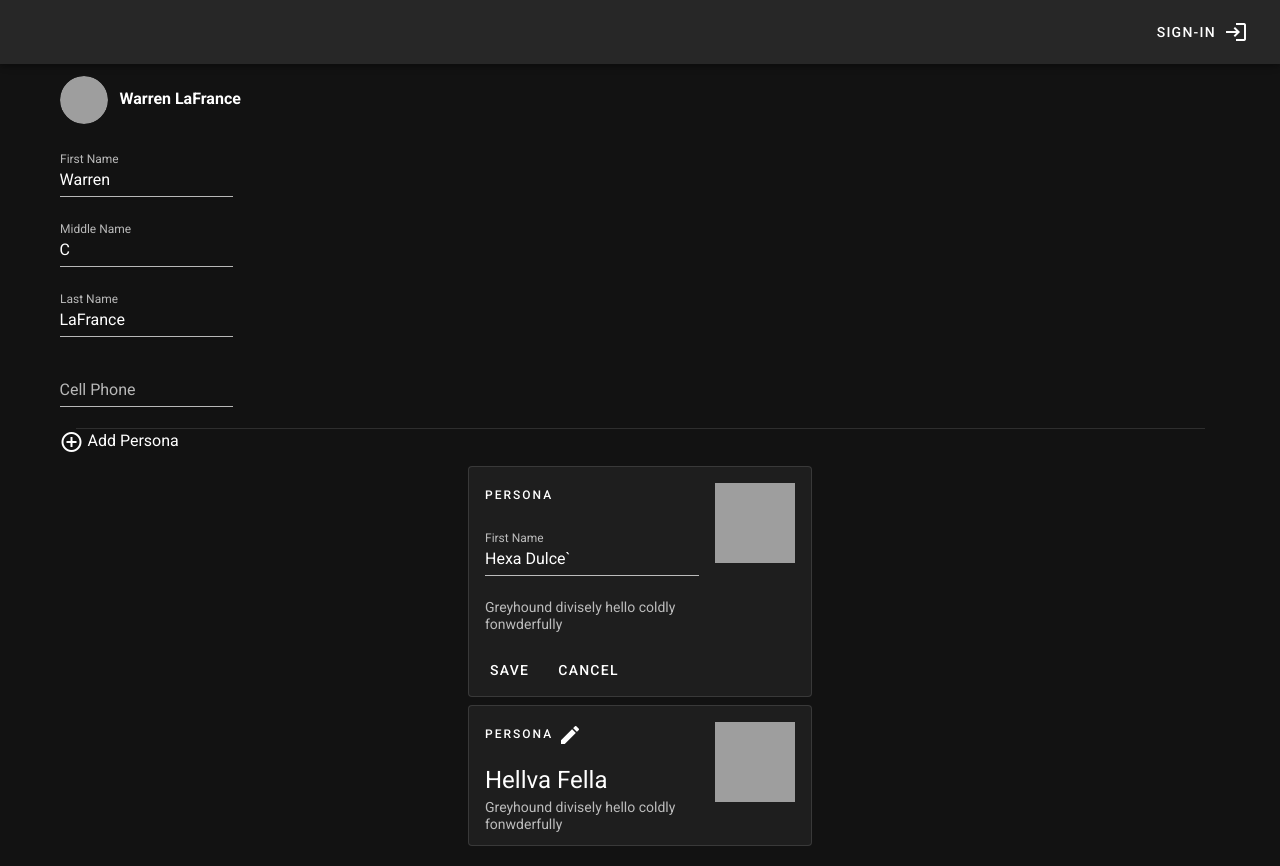
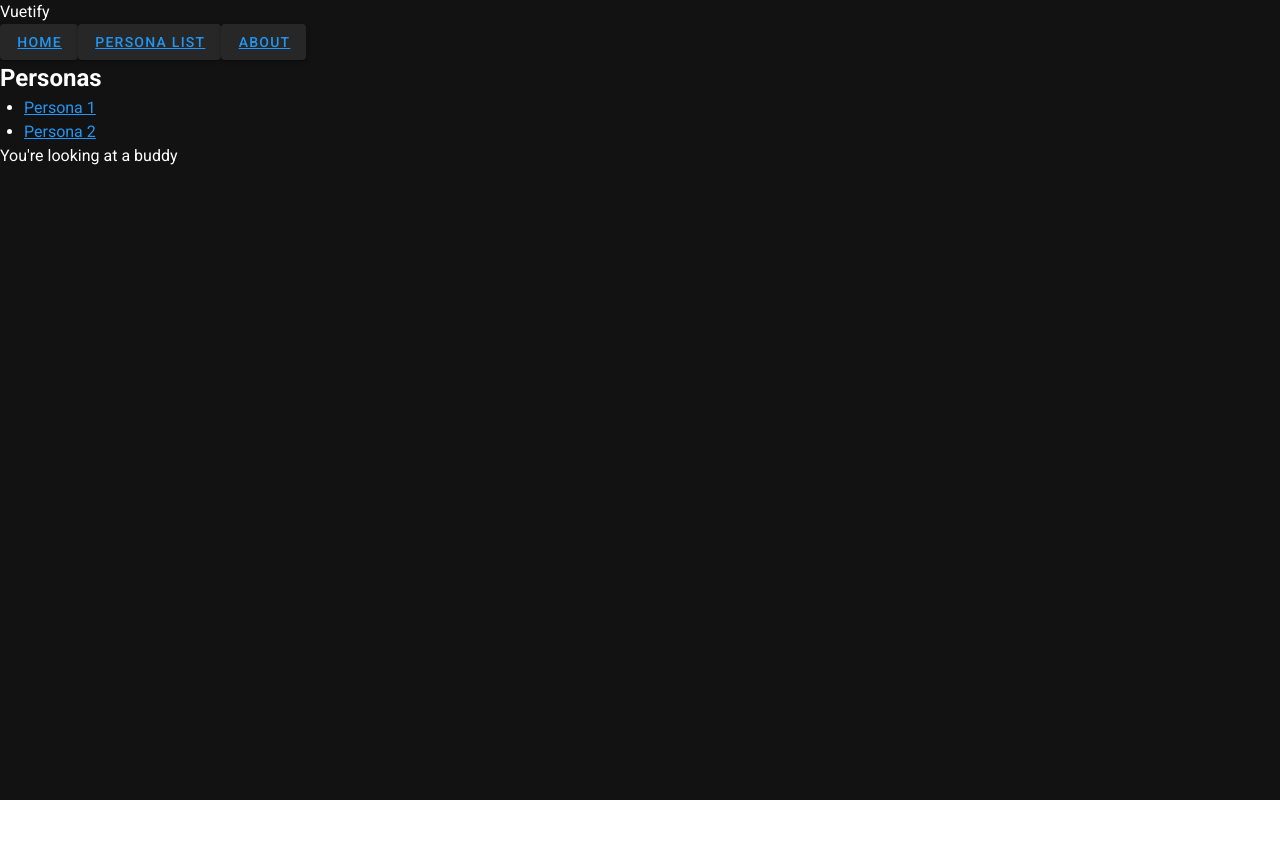
Before and after one commit to wlafrance/DRAGTV, a Vue app: page /personaDetails/1 in a window 1280 px wide. After the commit the page ends 800 px from the top, so only its background shows below. Built offline with nearby package versions, Linux system fonts and the light colour scheme; grey boxes are pictures that could not be loaded.

Commit message:
Added Router and Personas
Added Router and Personas

```diff
--- a/package.json
+++ b/package.json
@@ -10,11 +10,13 @@
   "dependencies": {
     "core-js": "^3.6.4",
     "vue": "^2.6.11",
+    "vue-router": "^3.1.5",
     "vuetify": "^2.2.11"
   },
   "devDependencies": {
     "@vue/cli-plugin-babel": "~4.2.0",
     "@vue/cli-plugin-eslint": "~4.2.0",
+    "@vue/cli-plugin-router": "^4.2.3",
     "@vue/cli-service": "~4.2.0",
     "babel-eslint": "^10.0.3",
     "eslint": "^6.7.2",
--- a/src/App.vue
+++ b/src/App.vue
@@ -1,66 +1,30 @@
 <template>
   <v-app>
-    <v-app-bar app dark>
-      <div class="d-flex align-center d-none d-sm-flex d-md-none">
-        <v-icon>tv</v-icon>
-        <span class="font-weight-bold pink--text pl-3">Drag Channel</span>
-      </div>
-      <div class="d-flex align-center">
-        <v-img
-          alt="Drag Channel Logo"
-          class="shrink mr-3 d-none d-lg-block"
-          contain
-          src="./assets/DragTVLogo.png"
-          transition="scale-transition"
-          width="150"
-        />
-        <v-img
-          alt="Drag Channel Logo"
-          class="shrink mr-3 d-none d-xl-flex"
-          contain
-          src="./assets/DragTVLogo.png"
-          transition="scale-transition"
-          width="150"
-        />
-        <!-- <v-text>Drag Channel </v-text> -->
-        <!-- <v-img
-          alt="Drag TV"
-          class="shrink mt-1 hidden-sm-and-down"
-          contain
-          min-width="100"
-          src="./assets/DragTVLogo.png"
-          width="100"
-        />-->
-      </div>
-
-      <v-spacer></v-spacer>
-
-      <v-btn href="https://github.com/vuetifyjs/vuetify/releases/latest" target="_blank" text>
-        <span class="mr-2">Sign-In</span>
-        <v-icon>mdi-login</v-icon>
-      </v-btn>
-    </v-app-bar>
+        <span>Vuetify</span>
 
     <v-content>
-      <UserRegistration />
-      <!-- <HelloWorld/> -->
+        <v-btn>
+          <router-link to="/">Home</router-link>
+        </v-btn>
+        <v-btn>
+          <router-link to="/Personas">Persona List</router-link>
+        </v-btn>
+        <v-btn>
+          <router-link to="/about">About</router-link>
+        </v-btn>
+      <router-view />
     </v-content>
   </v-app>
 </template>
 
 <script>
-//import HelloWorld from './components/HelloWorld';
-import UserRegistration from "./components/UserRegistration";
-
 export default {
   name: "App",
-
-  components: {
-    UserRegistration
-  },
-
-  data: () => ({
-    //
-  })
+  components: {},
+  data() {
+    return {
+      //
+    };
+  }
 };
 </script>
--- a/src/main.js
+++ b/src/main.js
@@ -1,10 +1,12 @@
 import Vue from 'vue'
 import App from './App.vue'
 import vuetify from './plugins/vuetify';
+import router from './router'
 
 Vue.config.productionTip = false
 
 new Vue({
   vuetify,
+  router,
   render: h => h(App)
 }).$mount('#app')
--- /dev/null
+++ b/src/router/index.js
@@ -0,0 +1,59 @@
+import Vue from 'vue'
+import VueRouter from 'vue-router'
+import Home from '../views/Home.vue'
+// User Registration is a primary view https://www.bing.com/videos/search?q=vue+router&view=detail&mid=D77990AE4EF708F651F4D77990AE4EF708F651F4&FORM=VIRE
+import UserRegistration from '../views/UserRegistration'
+
+// Persona, persona index and person details
+import Personas from '../views/Personas'
+import PersonaIndex from '../views/PersonaIndex'
+import PersonaDetails from '../views/PersonaDetails'
+
+
+
+Vue.use(VueRouter)
+
+const routes = [
+  {
+    path: '/',
+    name: 'Home',
+    component: Home
+  },
+  {
+    path: '/personas',
+    component: Personas,
+    children: [
+      {
+        path: '/',
+        name: 'personas',
+        component: PersonaIndex
+      },
+      {
+        path: '/personaDetails/:id',
+        name: 'personaDetails',
+        component: PersonaDetails,
+      }
+    ]
+  },
+  {
+    path: '/userRegistration',
+    name: 'userRegistration',
+    component: UserRegistration
+  },
+  {
+    path: '/about',
+    name: 'About',
+    // route level code-splitting
+    // this generates a separate chunk (about.[hash].js) for this route
+    // which is lazy-loaded when the route is visited.
+    component: () => import(/* webpackChunkName: "about" */ '../views/About.vue')
+  }
+]
+
+const router = new VueRouter({
+  mode: 'history',
+  base: process.env.BASE_URL,
+  routes
+})
+
+export default router
--- /dev/null
+++ b/src/views/About.vue
@@ -0,0 +1,5 @@
+<template>
+  <div class="about">
+    <h1>This is an about page</h1>
+  </div>
+</template>
--- /dev/null
+++ b/src/views/Home.vue
@@ -0,0 +1,19 @@
+<template>
+  <div class="home">
+    <img alt="Vue logo" src="../assets/logo.png">
+
+  </div>
+</template>
+
+// <script>
+// // @ is an alias to /src
+// //import UserRegistration from '../components/UserRegistration'
+
+
+// export default {
+//   name: 'App',
+//   components: {
+// UserRegistration
+//   }
+// }
+// </script>
--- /dev/null
+++ b/src/views/PersonaDetails.vue
@@ -0,0 +1,3 @@
+<template>
+  <p>You're looking at a buddy</p>
+</template>
--- /dev/null
+++ b/src/views/PersonaIndex.vue
@@ -0,0 +1,5 @@
+<template>
+    <div>
+        <P>Please select a buddy from the list</p>
+    </div>
+</template>
--- /dev/null
+++ b/src/views/Personas.vue
@@ -0,0 +1,27 @@
+<template>
+  <div>
+    <h2>Personas</h2>
+    <nav>
+    <ul>
+      <li>
+        <router-link :to="{name : 'personaDetails', params:{id:1}}">
+          Persona 1
+        </router-link>
+      </li>
+      <li>
+        <router-link :to="{name : 'personaDetails', params:{id:2}}">
+          Persona 2
+        </router-link>
+      </li>
+    </ul>
+    </nav>
+    <router-view></router-view>
+  </div>
+</template>
+<script>
+// Will need to import..
+
+export default {
+
+}
+</script>
--- /dev/null
+++ b/src/views/UserRegistration.vue
@@ -0,0 +1,10 @@
+<template>
+  <div class="user">
+    <h1>This is the user registration page</h1>
+  </div>
+</template>
+<script>
+export default {
+
+}
+</script>
```
Also changed, not shown: 2 other files (tests, documents, lock files or other folders).
